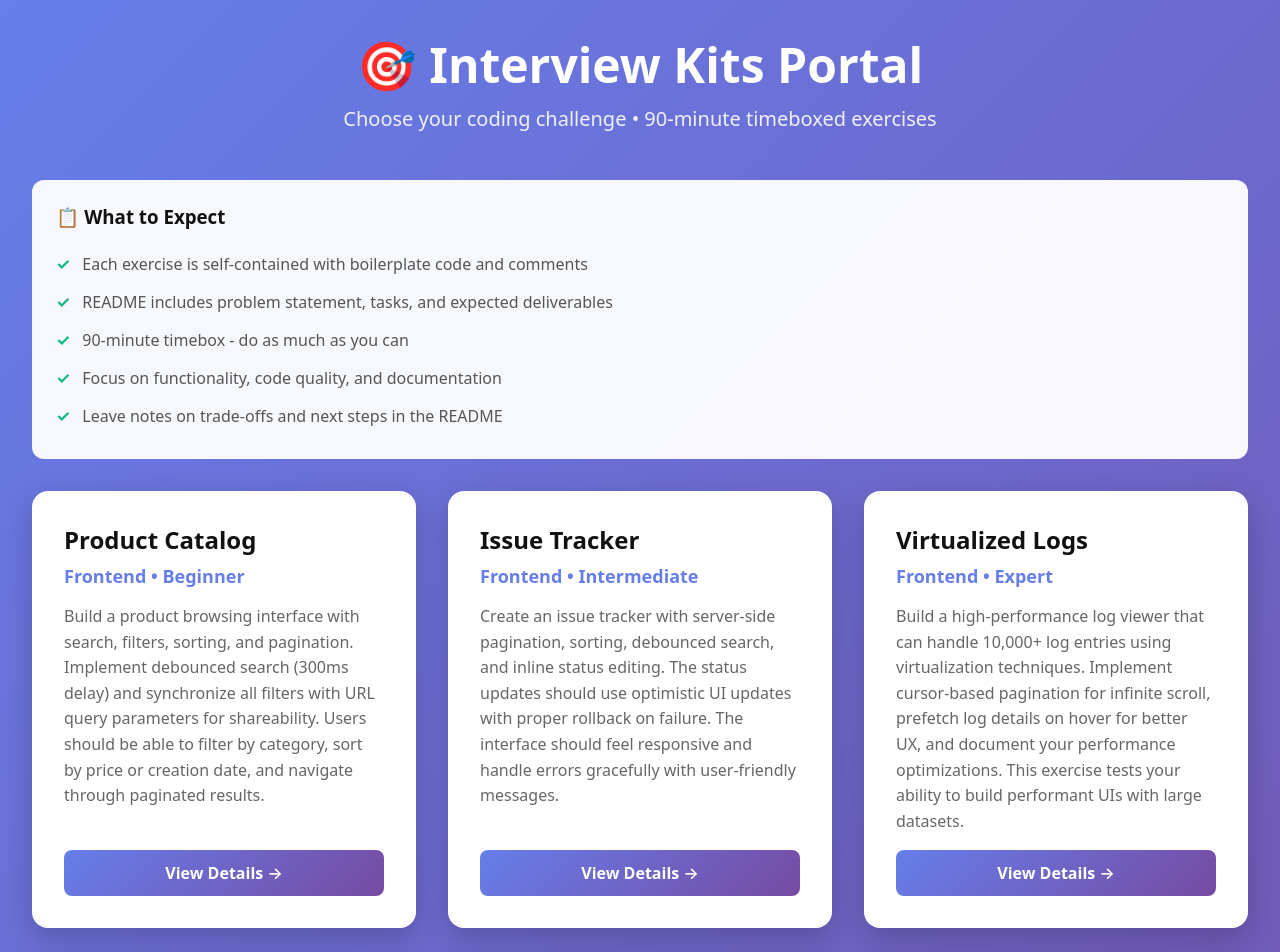
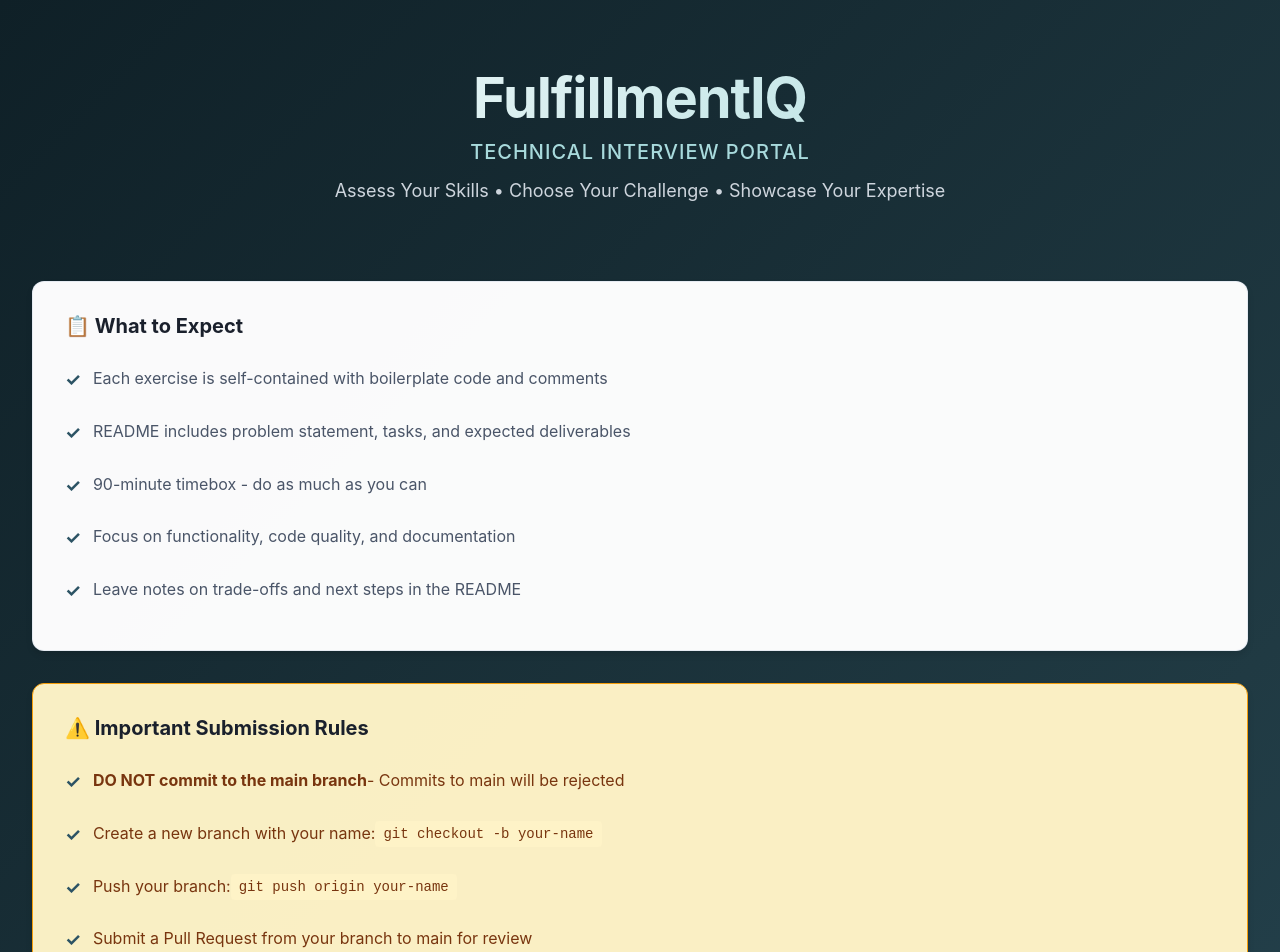
Before and after one commit to fiq-assessment/interview-kits-portal, a Next.js app: page / in a window 1280 px wide. Shown: the top 952 px of the page. Built offline with nearby package versions, Linux system fonts and the light colour scheme.

Commit message:
Rebrand to FulfillmentIQ with professional theme and add submission rules

```diff
--- a/app/data/exercises.ts
+++ b/app/data/exercises.ts
@@ -25,7 +25,7 @@ export const exercises: Exercise[] = [
     route: 'http://localhost:3001',
     time: '90 min',
     pagination: 'Offset',
-    githubRepo: 'https://github.com/fiq-assessment/fe-beginner-catalog',
+    githubRepo: 'https://github.com/FulfillmentIQ/fe-beginner-catalog',
     repoName: 'fe-beginner-catalog',
     tasks: [
       'Implement debounced search (300ms) filtering by name/description',
@@ -53,7 +53,7 @@ export const exercises: Exercise[] = [
     route: 'http://localhost:3002',
     time: '90 min',
     pagination: 'Offset',
-    githubRepo: 'https://github.com/fiq-assessment/fe-intermediate-issues',
+    githubRepo: 'https://github.com/FulfillmentIQ/fe-intermediate-issues',
     repoName: 'fe-intermediate-issues',
     tasks: [
       'Implement table view with server-side offset pagination',
@@ -81,7 +81,7 @@ export const exercises: Exercise[] = [
     route: 'http://localhost:3003',
     time: '90 min',
     pagination: 'Cursor',
-    githubRepo: 'https://github.com/fiq-assessment/fe-expert-perf',
+    githubRepo: 'https://github.com/FulfillmentIQ/fe-expert-perf',
     repoName: 'fe-expert-perf',
     tasks: [
       'Implement virtualized list rendering (react-window) for 10k+ items',
@@ -109,7 +109,7 @@ export const exercises: Exercise[] = [
     route: 'http://localhost:3004',
     time: '90 min',
     pagination: 'Offset',
-    githubRepo: 'https://github.com/fiq-assessment/be-beginner-products',
+    githubRepo: 'https://github.com/FulfillmentIQ/be-beginner-products',
     repoName: 'be-beginner-products',
     tasks: [
       'Implement GET /products with search, category filter, sort, and offset pagination',
@@ -137,7 +137,7 @@ export const exercises: Exercise[] = [
     route: 'http://localhost:3005',
     time: '90 min',
     pagination: 'Cursor',
-    githubRepo: 'https://github.com/fiq-assessment/be-intermediate-orders',
+    githubRepo: 'https://github.com/FulfillmentIQ/be-intermediate-orders',
     repoName: 'be-intermediate-orders',
     tasks: [
       'Implement POST /cart/items to add items (use x-user-id header)',
@@ -165,7 +165,7 @@ export const exercises: Exercise[] = [
     route: 'http://localhost:3006',
     time: '90 min',
     pagination: 'Offset',
-    githubRepo: 'https://github.com/fiq-assessment/be-expert-platform',
+    githubRepo: 'https://github.com/FulfillmentIQ/be-expert-platform',
     repoName: 'be-expert-platform',
     tasks: [
       'Implement user authentication with roles (admin/user) stored in MongoDB',
@@ -193,7 +193,7 @@ export const exercises: Exercise[] = [
     route: 'http://localhost:3007',
     time: '90 min',
     pagination: 'Offset',
-    githubRepo: 'https://github.com/fiq-assessment/fs-beginner-journal',
+    githubRepo: 'https://github.com/FulfillmentIQ/fs-beginner-journal',
     repoName: 'fs-beginner-journal',
     tasks: [
       'Backend: Implement GET /entries with date range filter (from/to) and pagination',
@@ -221,7 +221,7 @@ export const exercises: Exercise[] = [
     route: 'http://localhost:3008',
     time: '90 min',
     pagination: 'Cursor',
-    githubRepo: 'https://github.com/fiq-assessment/fs-intermediate-shipments',
+    githubRepo: 'https://github.com/FulfillmentIQ/fs-intermediate-shipments',
     repoName: 'fs-intermediate-shipments',
     tasks: [
       'Backend: GET /shipments with filters (status, facilityId, from/to dates, PO) + cursor pagination',
@@ -249,7 +249,7 @@ export const exercises: Exercise[] = [
     route: 'http://localhost:3009',
     time: '90 min',
     pagination: 'Offset',
-    githubRepo: 'https://github.com/fiq-assessment/fs-expert-admin',
+    githubRepo: 'https://github.com/FulfillmentIQ/fs-expert-admin',
     repoName: 'fs-expert-admin',
     tasks: [
       'Backend: POST /auth/login with password validation, return JWT token',
--- a/app/globals.css
+++ b/app/globals.css
@@ -5,10 +5,10 @@
 }
 
 body {
-  font-family: system-ui, -apple-system, BlinkMacSystemFont, 'Segoe UI', Roboto, sans-serif;
-  background: linear-gradient(135deg, #667eea 0%, #764ba2 100%);
+  font-family: 'Inter', -apple-system, BlinkMacSystemFont, 'Segoe UI', Roboto, 'Helvetica Neue', Arial, sans-serif;
+  background: linear-gradient(135deg, #0f2027 0%, #203a43 50%, #2c5364 100%);
   min-height: 100vh;
-  color: #333;
+  color: #1a202c;
 }
 
 .container {
@@ -21,17 +21,38 @@ body {
   text-align: center;
   color: white;
   margin-bottom: 3rem;
+  padding: 2rem 0;
 }
 
-.header h1 {
-  font-size: 3rem;
+.logo-section {
+  margin-bottom: 1rem;
+}
+
+.company-name {
+  font-size: 3.5rem;
   margin-bottom: 0.5rem;
   font-weight: 700;
+  letter-spacing: -0.02em;
+  background: linear-gradient(135deg, #ffffff 0%, #a8dadc 100%);
+  -webkit-background-clip: text;
+  -webkit-text-fill-color: transparent;
+  background-clip: text;
 }
 
-.header p {
+.logo-subtitle {
   font-size: 1.25rem;
+  font-weight: 500;
+  color: #a8dadc;
+  letter-spacing: 0.05em;
+  text-transform: uppercase;
+}
+
+.tagline {
+  font-size: 1.125rem;
   opacity: 0.9;
+  font-weight: 400;
+  color: #e2e8f0;
+  margin-top: 1rem;
 }
 
 .grid {
@@ -43,20 +64,22 @@ body {
 
 .card {
   background: white;
-  border-radius: 16px;
+  border-radius: 12px;
   padding: 2rem;
-  box-shadow: 0 10px 30px rgba(0, 0, 0, 0.2);
-  transition: transform 0.3s ease, box-shadow 0.3s ease;
+  box-shadow: 0 4px 6px rgba(0, 0, 0, 0.1);
+  transition: all 0.3s ease;
   cursor: pointer;
   display: flex;
   flex-direction: column;
   text-decoration: none;
   color: inherit;
+  border: 1px solid rgba(226, 232, 240, 0.8);
 }
 
 .card:hover {
-  transform: translateY(-5px);
-  box-shadow: 0 15px 40px rgba(0, 0, 0, 0.3);
+  transform: translateY(-4px);
+  box-shadow: 0 12px 24px rgba(44, 83, 100, 0.25);
+  border-color: #2c5364;
 }
 
 .card-content {
@@ -114,20 +137,25 @@ body {
 .card h2 {
   font-size: 1.5rem;
   margin-bottom: 0.5rem;
-  color: #111;
+  color: #1a202c;
+  font-weight: 700;
 }
 
 .card h3 {
-  font-size: 1.125rem;
-  color: #667eea;
+  font-size: 1rem;
+  color: #2c5364;
   margin-bottom: 1rem;
   font-weight: 600;
 }
 
 .card p {
-  color: #666;
+  color: #4a5568;
   line-height: 1.6;
   margin-bottom: 1rem;
+}
+
+.card-description {
+  flex-grow: 1;
 }
 
 .tech-stack {
@@ -138,33 +166,33 @@ body {
 }
 
 .tech-tag {
-  background: #f3f4f6;
+  background: #f7fafc;
   padding: 0.25rem 0.5rem;
   border-radius: 6px;
   font-size: 0.75rem;
-  color: #4b5563;
+  color: #2d3748;
+  border: 1px solid #e2e8f0;
 }
 
 .btn {
   display: inline-block;
   width: 100%;
-  padding: 0.75rem 1.5rem;
-  background: linear-gradient(135deg, #667eea 0%, #764ba2 100%);
+  padding: 0.875rem 1.5rem;
+  background: linear-gradient(135deg, #2c5364 0%, #0f2027 100%);
   color: white;
   text-decoration: none;
   border-radius: 8px;
   font-weight: 600;
   text-align: center;
   margin-top: auto;
-  transition: opacity 0.3s ease;
+  transition: all 0.3s ease;
+  border: none;
 }
 
 .btn:hover {
-  opacity: 0.9;
-}
-
-.card-description {
-  flex-grow: 1;
+  background: linear-gradient(135deg, #203a43 0%, #0f2027 100%);
+  transform: translateY(-1px);
+  box-shadow: 0 4px 12px rgba(44, 83, 100, 0.3);
 }
 
 .footer {
@@ -172,23 +200,28 @@ body {
   color: white;
   margin-top: 3rem;
   padding: 2rem 0;
-  border-top: 1px solid rgba(255, 255, 255, 0.2);
+  border-top: 1px solid rgba(255, 255, 255, 0.1);
 }
 
 .footer p {
   opacity: 0.8;
+  font-size: 0.875rem;
 }
 
 .info-box {
-  background: rgba(255, 255, 255, 0.95);
+  background: rgba(255, 255, 255, 0.98);
   border-radius: 12px;
-  padding: 1.5rem;
+  padding: 2rem;
   margin-bottom: 2rem;
+  box-shadow: 0 4px 6px rgba(0, 0, 0, 0.1);
+  border: 1px solid rgba(226, 232, 240, 0.8);
 }
 
 .info-box h3 {
   margin-bottom: 1rem;
-  color: #111;
+  color: #1a202c;
+  font-weight: 700;
+  font-size: 1.25rem;
 }
 
 .info-box ul {
@@ -197,13 +230,18 @@ body {
 }
 
 .info-box li {
-  padding: 0.5rem 0;
-  color: #555;
+  padding: 0.75rem 0;
+  color: #4a5568;
+  line-height: 1.6;
+  display: flex;
+  align-items: flex-start;
 }
 
 .info-box li::before {
-  content: "✓ ";
-  color: #10b981;
+  content: "✓";
+  color: #2c5364;
   font-weight: bold;
-  margin-right: 0.5rem;
+  margin-right: 0.75rem;
+  font-size: 1.125rem;
+  flex-shrink: 0;
 }
--- a/app/layout.tsx
+++ b/app/layout.tsx
@@ -1,8 +1,8 @@
 import './globals.css';
 
 export const metadata = {
-  title: 'Interview Kits Portal',
-  description: 'Choose your interview exercise',
+  title: 'FulfillmentIQ | Technical Interview Portal',
+  description: 'Technical interview challenges for Frontend, Backend, and Full-Stack developers',
 };
 
 export default function RootLayout({
--- a/app/page.tsx
+++ b/app/page.tsx
@@ -5,8 +5,11 @@ export default function HomePage() {
   return (
     <div className="container">
       <div className="header">
-        <h1>🎯 Interview Kits Portal</h1>
-        <p>Choose your coding challenge • 90-minute timeboxed exercises</p>
+        <div className="logo-section">
+          <h1 className="company-name">FulfillmentIQ</h1>
+          <div className="logo-subtitle">Technical Interview Portal</div>
+        </div>
+        <p className="tagline">Assess Your Skills • Choose Your Challenge • Showcase Your Expertise</p>
       </div>
 
       <div className="info-box">
@@ -17,6 +20,16 @@ export default function HomePage() {
           <li>90-minute timebox - do as much as you can</li>
           <li>Focus on functionality, code quality, and documentation</li>
           <li>Leave notes on trade-offs and next steps in the README</li>
+        </ul>
+      </div>
+
+      <div className="info-box" style={{ background: 'rgba(254, 243, 199, 0.98)', borderColor: '#f59e0b' }}>
+        <h3>⚠️ Important Submission Rules</h3>
+        <ul>
+          <li style={{ color: '#78350f' }}><strong>DO NOT commit to the main branch</strong> - Commits to main will be rejected</li>
+          <li style={{ color: '#78350f' }}>Create a new branch with your name: <code style={{ background: '#fef3c7', padding: '0.125rem 0.5rem', borderRadius: '4px', fontSize: '0.875rem' }}>git checkout -b your-name</code></li>
+          <li style={{ color: '#78350f' }}>Push your branch: <code style={{ background: '#fef3c7', padding: '0.125rem 0.5rem', borderRadius: '4px', fontSize: '0.875rem' }}>git push origin your-name</code></li>
+          <li style={{ color: '#78350f' }}>Submit a Pull Request from your branch to main for review</li>
         </ul>
       </div>
 
@@ -38,9 +51,9 @@ export default function HomePage() {
       </div>
 
       <div className="footer">
-        <p>© 2025 yourorg – For interview use only</p>
+        <p>© 2025 FulfillmentIQ – Technical Interview Platform</p>
         <p style={{ fontSize: '0.875rem', marginTop: '0.5rem' }}>
-          All exercises include complete setup, seed data, and clear expectations
+          All exercises include complete setup, documentation, and clear evaluation criteria
         </p>
       </div>
     </div>
```
Also changed, not shown: app/details/[id]/page.tsx (+77 -4 lines), 2 other files (tests, documents, lock files or other folders).
